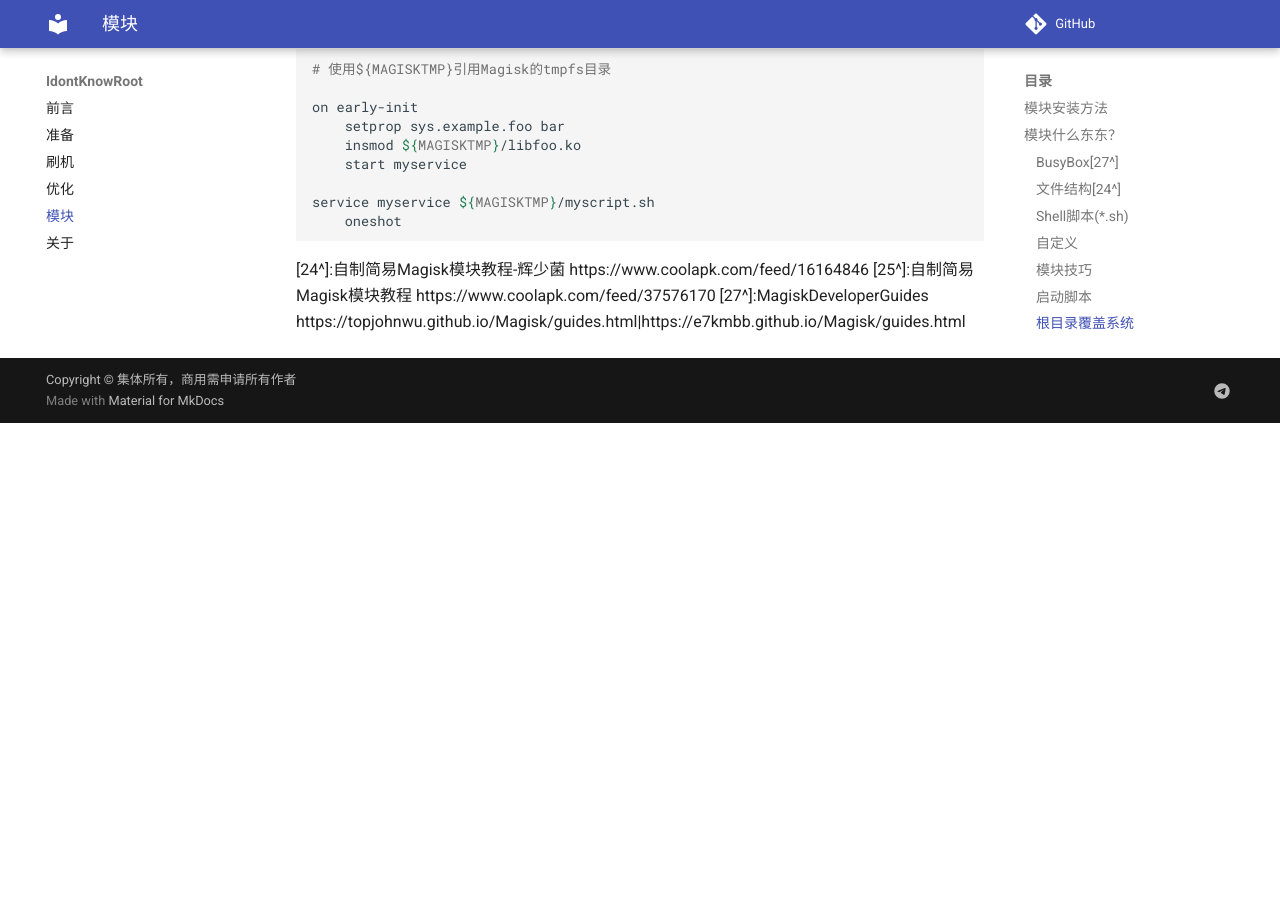
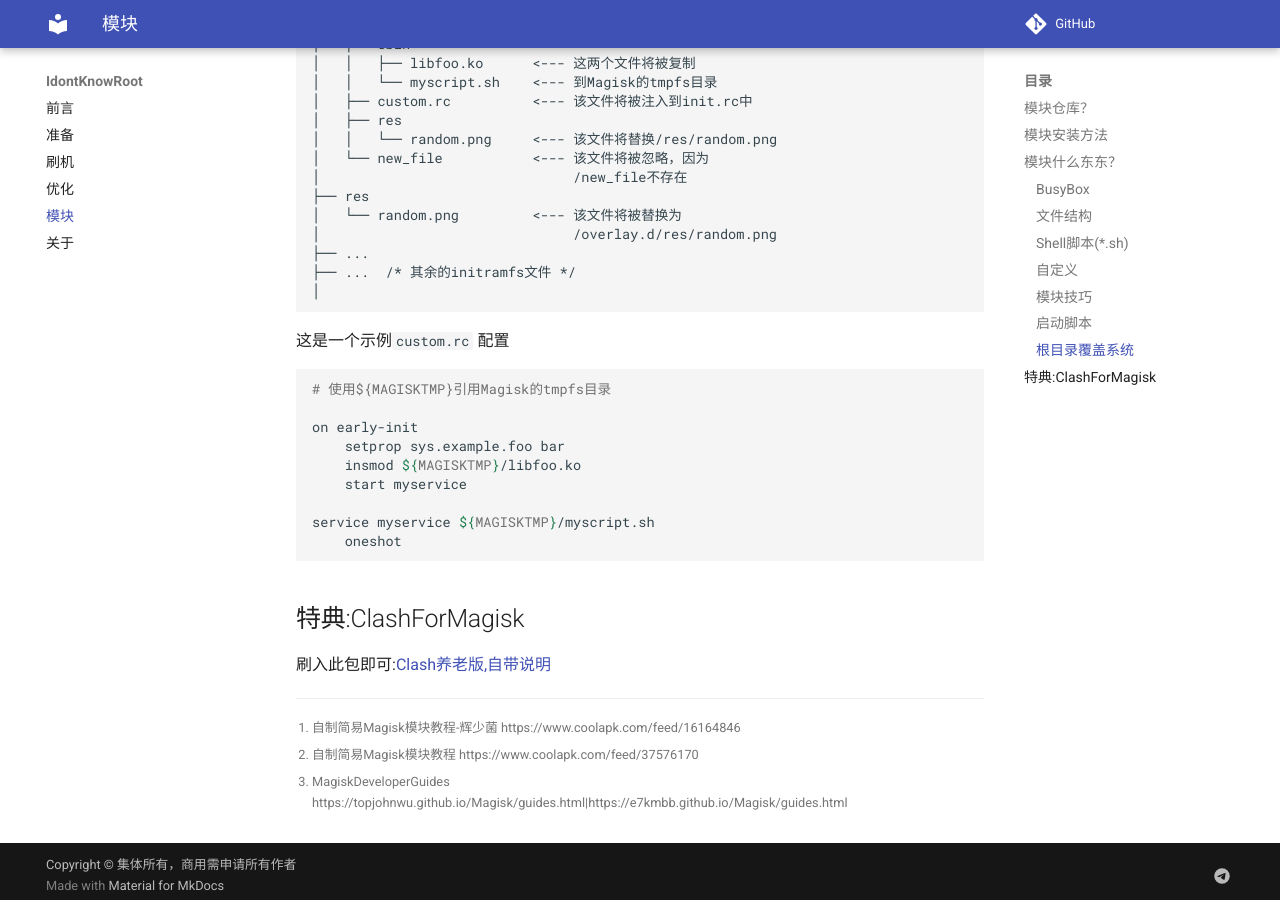
Before and after one commit to sudoskys/Root, an MkDocs documentation site: the page built from docs/moudle.md, in a window 1280 px wide and 900 px high, scrolled down 6998 px. Built offline with MkDocs 1.6.1 and Material for MkDocs 9.7.7, drawn with Linux system fonts in a browser that asks for light colours; comment, search, counter and statistics services are not loaded; before the commit the page ends 7421 px from its top, so only the background shows below that; some of the changed text lies outside the part shown.

Commit message:
fix:something

````diff
--- a/docs/moudle.md
+++ b/docs/moudle.md
@@ -4,7 +4,17 @@
 
 Magisk 模块仓库在很早就被官方移除，面具只能通过 zip 文件刷入模块，而 Lsposed 可以通过安装 APP 来启动模块（而不需要重启）。
 
+## 模块仓库？
 
+- https://magisk.suchenqaq.club/
+- https://kamiui.ml/E52shuaji/
+
+!!! danger
+    安装模块必须审计模块脚本！如果你不会 sh ，那么请确保你是从可靠信源下载的。
+    模块的文件地址`/sbin/.magisk/img`
+
+
+推荐先装一个救砖模块:
 ## 模块安装方法
 
 
@@ -26,7 +36,7 @@ Magisk 模块仓库在很早就被官方移除，面具只能通过 zip 文件
 默认情况下，`update-binary` 将检查/设置环境，加载使用的脚本，将模块安装程序的zip解压缩到将要安装模块的位置，最后执行一些琐碎的任务和清理工作，这些工作和清理应满足大多数简单模块的需求。
 
 
-### BusyBox[27^]
+### BusyBox[^27]
 
 Magisk附带了功能完整的BusyBox二进制文件(包括完全的SELinux支持)。可执行文件位于/data/adb/magisk/busybox。Magisk的BusyBox支持运行时切换“ASH独立Shell模式”。这种独立模式意味着，当在BusyBox的灰壳中运行时，每个单独的命令将直接使用BusyBox中的applet，而不管什么被设置为PATH。例如，像ls, rm, chmod这样的命令不会使用PATH中的内容(在Android的情况下，默认是/system/bin/ls， /system/bin/rm，和/system/bin/chmod)，而是直接调用内部的BusyBox小程序。这可以确保脚本始终运行在可预测的环境中，并且无论运行在哪个Android版本上都始终拥有完整的命令套件。要强制命令不使用BusyBox，您必须调用具有完整路径的可执行文件。
 
@@ -45,7 +55,7 @@ Magisk附带了功能完整的BusyBox二进制文件(包括完全的SELinux支
 为了确保所有随后执行的 sh shell 也在独立模式下运行，选项1是首选方法(Magisk 和 Magisk 应用程序内部使用的方法) ，因为环境变量被继承到子进程。
 
 
-### 文件结构[24^]
+### 文件结构[^24]
 
 ```
 module.zip
@@ -83,7 +93,7 @@ updateJson=<url> (optional)
     ID的命名是有限制的，很多酷友模块卸载不了，还在模块界面显示问号，很难受。。。就是这个原因导致的。咱看一下magisk的说明:
     ID必须匹配这个正则表达式：^[a-zA-Z][a-zA-Z0-9\._-]+$。
     ✗ a module，✗ 1_module，✗ -a-module
-    不要使用中文及中文字符，不然就会发生卸载不了的情况。如果卸载不了的，也可以手动到/sbin/.magisk/img文件夹找到相应模块删除。
+    不要使用中文及中文字符，不然就会发生卸载不了的情况。如果卸载不了的，也可以手动到`/sbin/.magisk/img`文件夹找到相应模块删除。
 
 **versionCode** 必须是一个 integer 整数，用于比较版本。
 
@@ -290,6 +300,10 @@ service myservice ${MAGISKTMP}/myscript.sh
     oneshot
 ```
 
-[24^]:自制简易Magisk模块教程-辉少菌 https://www.coolapk.com/feed/16164846
-[25^]:自制简易Magisk模块教程 https://www.coolapk.com/feed/37576170
-[27^]:MagiskDeveloperGuides https://topjohnwu.github.io/Magisk/guides.html|https://e7kmbb.github.io/Magisk/guides.html
+## 特典:ClashForMagisk
+
+刷入此包即可:[Clash养老版,自带说明](https://t.me/nanie1/48)
+
+[^24]:自制简易Magisk模块教程-辉少菌 https://www.coolapk.com/feed/16164846
+[^25]:自制简易Magisk模块教程 https://www.coolapk.com/feed/37576170
+[^27]:MagiskDeveloperGuides https://topjohnwu.github.io/Magisk/guides.html|https://e7kmbb.github.io/Magisk/guides.html
````
Also changed, not shown: docs/index.md (+4 -4 lines).
